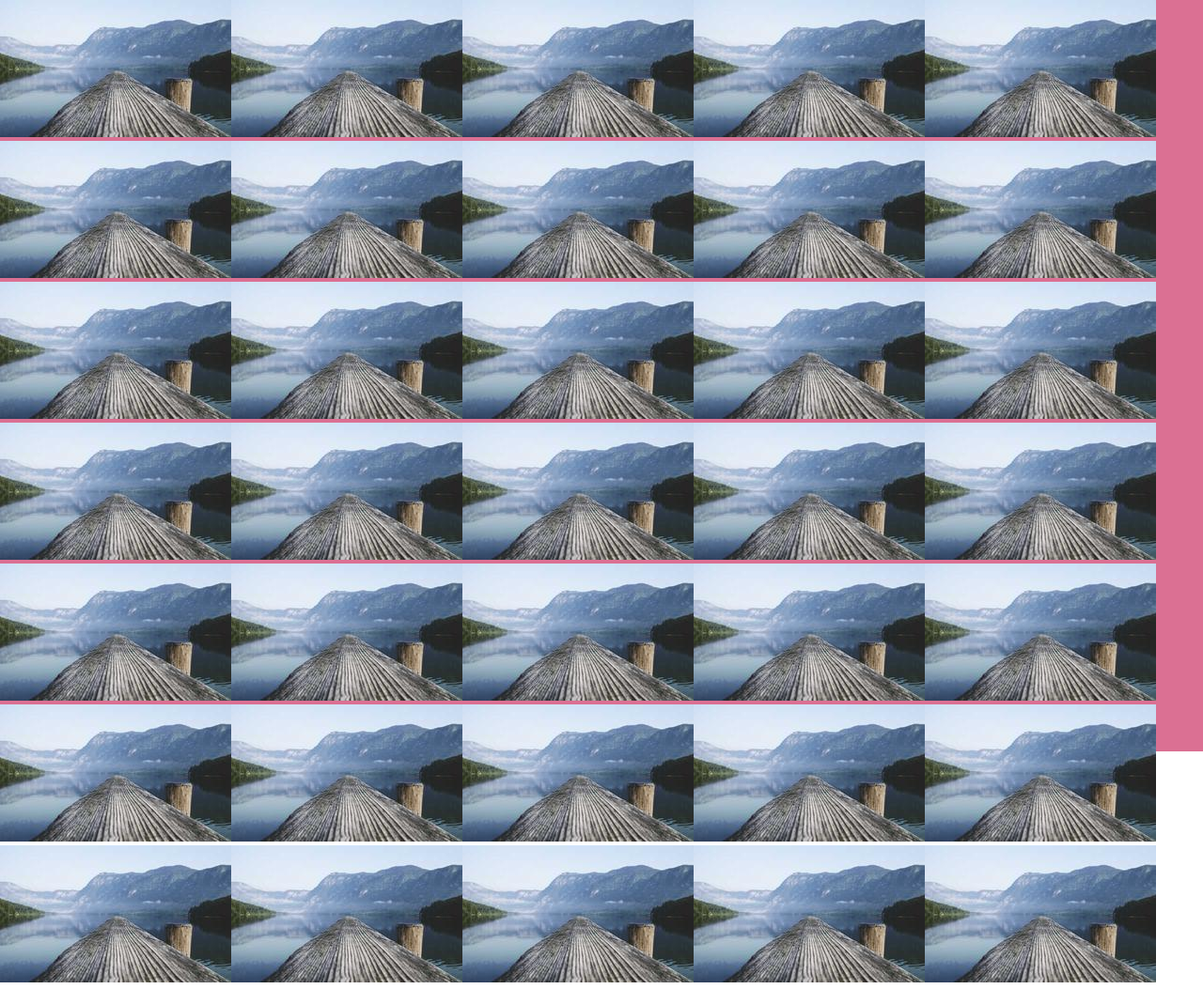
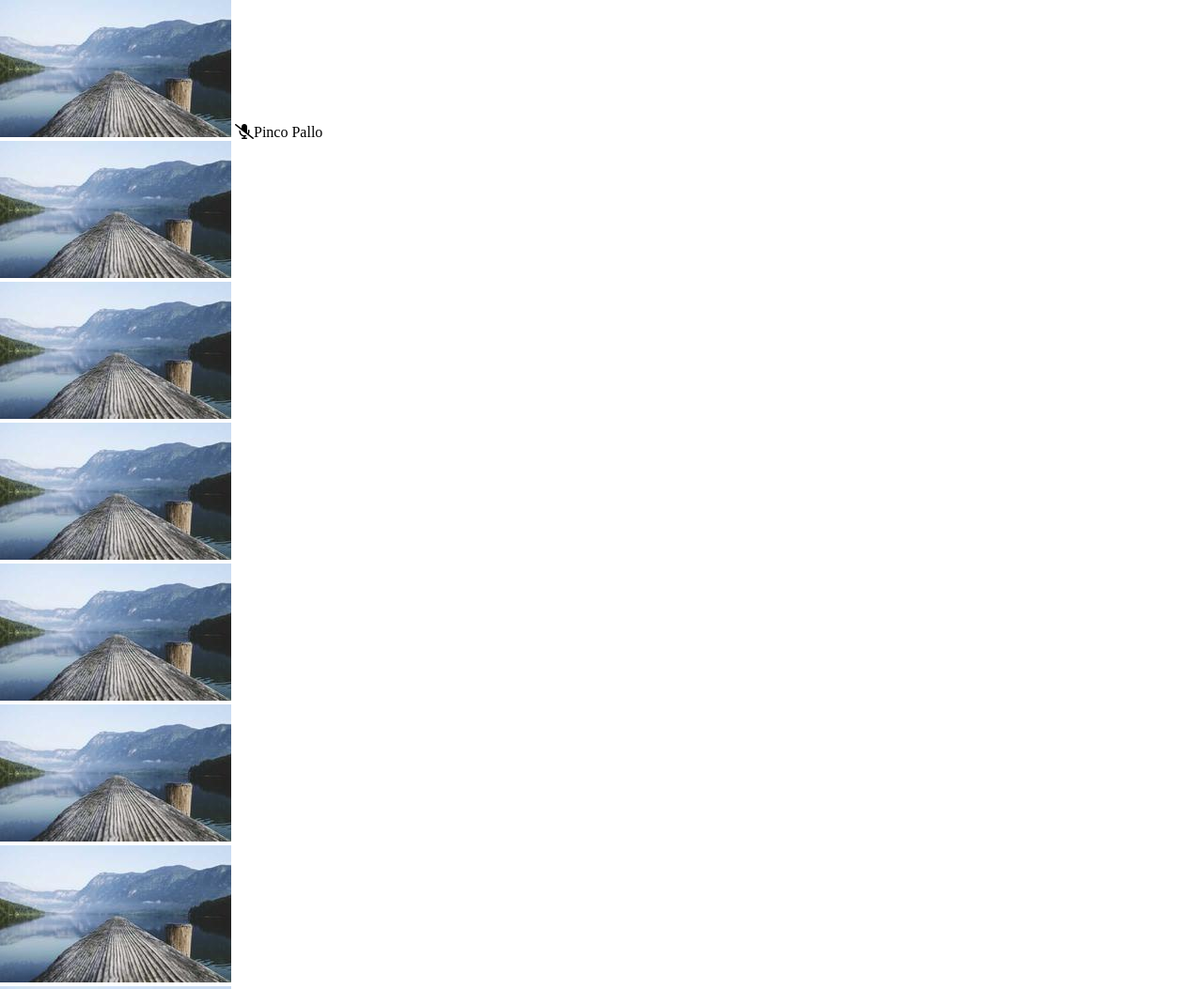
Before and after one commit to grossiValentina/html-css-zoom, a plain HTML site: page index.html in a window 1280 px wide. Shown: the top 1053 px of the page at 94% size. Drawn offline with Linux system fonts and the light colour scheme.

Commit message:
add:esercizio incompleto

```diff
--- a/css/style.css
+++ b/css/style.css
@@ -3,9 +3,8 @@
     margin: 0;
     box-sizing: border-box;
 }
-
 img {
-    max-width: 100%;
+    max-width: 80%;
 }
 
 .contenitore {
@@ -15,19 +14,10 @@ img {
     display: flex;
 
 }
-.riga {
 
-
+.c {
+    position: absolu
+    bottom: 0;
+    left: 0;
 
 }
-.col {
-    display: flex;
-    flex-wrap: wrap;
-
-
-
-}
-
-.col img{
-
-}
--- a/index.html
+++ b/index.html
@@ -2,8 +2,6 @@
 <html lang="en">
 <head>
     <meta charset="UTF-8">
-    <meta name="viewport" content="width=
-    , initial-scale=1.0">
     <title>Zoom</title>
     <link rel="stylesheet" href="css/style.css">
 
@@ -12,90 +10,82 @@
 
 </head>
 <body>
-    <head>
-        <div></div>
 
-    </head>
 
-    <main>
+        <div>
 
-        <div class="contenitore">
-            <div class="riga">
-                <div class="col">
-                    <div><img src="img.lago.jpeg" alt="immagine lago"></div>
+            <div class="col">
+                 <div class="card">
+                    <img src="img.lago.jpeg" alt="immagine lago">
+                    <span><i class="fa-solid fa-microphone-slash"></i>Pinco Pallo</span>
+                 </div>
 
-                    <div><img src="img.lago.jpeg" alt="immagine lago"></div>
 
-                    <div><img src="img.lago.jpeg" alt="immagine lago"></div>
 
-                    <div><img src="img.lago.jpeg" alt="immagine lago"></div>
+                 <div><img src="img.lago.jpeg" alt="immagine lago"></div>
+                 <div><img src="img.lago.jpeg" alt="immagine lago"></div>
+                 <div><img src="img.lago.jpeg" alt="immagine lago"></div>
+                 <div><img src="img.lago.jpeg" alt="immagine lago"></div>
+            </div>
 
-                    <div><img src="img.lago.jpeg" alt="immagine lago"></div>
+            <div class="col">
+                 <div><img src="img.lago.jpeg" alt="immagine lago"></div>
+                 <div><img src="img.lago.jpeg" alt="immagine lago"></div>
+                 <div><img src="img.lago.jpeg" alt="immagine lago"></div>
+                 <div><img src="img.lago.jpeg" alt="immagine lago"></div>
+                 <div><img src="img.lago.jpeg" alt="immagine lago"></div>
+            </div>
 
-                    <div><img src="img.lago.jpeg" alt="immagine lago"></div>
+            <div class="col">
+                  <div><img src="img.lago.jpeg" alt="immagine lago"></div>
+                 <div><img src="img.lago.jpeg" alt="immagine lago"></div>
+                 <div><img src="img.lago.jpeg" alt="immagine lago"></div>
+                 <div><img src="img.lago.jpeg" alt="immagine lago"></div>
+                 <div><img src="img.lago.jpeg" alt="immagine lago"></div>
+            </div>
 
-                    <div><img src="img.lago.jpeg" alt="immagine lago"></div>
+            <div class="col">
+                 <div><img src="img.lago.jpeg" alt="immagine lago"></div>
+                 <div><img src="img.lago.jpeg" alt="immagine lago"></div>
+                 <div><img src="img.lago.jpeg" alt="immagine lago"></div>
+                 <div><img src="img.lago.jpeg" alt="immagine  lago"></div>
+                 <div><img src="img.lago.jpeg" alt="immagine lago"></div>
+            </div>
 
-                    <div><img src="img.lago.jpeg" alt="immagine lago"></div>
+            <div class="col">
+                 <div><img src="img.lago.jpeg" alt="immagine lago"></div>
+                 <div><img src="img.lago.jpeg" alt="immagine lago"></div>
+                 <div><img src="img.lago.jpeg" alt="immagine lago"></div>
+                 <div><img src="img.lago.jpeg" alt="immagine lago"></div>
+                 <div><img src="img.lago.jpeg" alt="immagine lago"></div>
+            </div>
 
-                    <div><img src="img.lago.jpeg" alt="immagine lago"></div>
+            <div class="col">
+                 <div><img src="img.lago.jpeg" alt="immagine lago"></div>
+                 <div><img src="img.lago.jpeg" alt="immagine lago"></div>
+                 <div><img src="img.lago.jpeg" alt="immagine lago"></div>
+                 <div><img src="img.lago.jpeg" alt="immagine  lago"></div>
+                 <div><img src="img.lago.jpeg" alt="immagine lago"></div>
+           </div>
 
-                    <div><img src="img.lago.jpeg" alt="immagine lago"></div>
+           <div class="col">
+                 <div><img src="img.lago.jpeg" alt="immagine lago"></div>
+                 <div><img src="img.lago.jpeg" alt="immagine lago"></div>
+                 <div><img src="img.lago.jpeg" alt="immagine lago"></div>
+                 <div><img src="img.lago.jpeg" alt="immagine lago"></div>
+                 <div><img src="img.lago.jpeg" alt="immagine lago"></div>
+           </div>
 
-                    <div><img src="img.lago.jpeg" alt="immagine lago"></div>
 
-                    <div><img src="img.lago.jpeg" alt="immagine lago"></div>
 
-                    <div><img src="img.lago.jpeg" alt="immagine lago"></div>
 
-                    <div><img src="img.lago.jpeg" alt="immagine lago"></div>
 
-                    <div><img src="img.lago.jpeg" alt="immagine lago"></div>
 
-                    <div><img src="img.lago.jpeg" alt="immagine lago"></div>
 
-                    <div><img src="img.lago.jpeg" alt="immagine lago"></div>
+        </div>
 
-                    <div><img src="img.lago.jpeg" alt="immagine lago"></div>
 
-                    <div><img src="img.lago.jpeg" alt="immagine lago"></div>
 
-                    <div><img src="img.lago.jpeg" alt="immagine lago"></div>
-
-                    <div><img src="img.lago.jpeg" alt="immagine lago"></div>
-
-                    <div><img src="img.lago.jpeg" alt="immagine lago"></div>
-
-                    <div><img src="img.lago.jpeg" alt="immagine lago"></div>
-
-                    <div><img src="img.lago.jpeg" alt="immagine lago"></div>
-
-                    <div><img src="img.lago.jpeg" alt="immagine lago"></div>
-
-                    <div><img src="img.lago.jpeg" alt="immagine lago"></div>
-
-                    <div><img src="img.lago.jpeg" alt="immagine lago"></div>
-
-                    <div><img src="img.lago.jpeg" alt="immagine lago"></div>
-
-                    <div><img src="img.lago.jpeg" alt="immagine lago"></div>
-
-                    <div><img src="img.lago.jpeg" alt="immagine lago"></div>
-
-                    <div><img src="img.lago.jpeg" alt="immagine lago"></div>
-
-                    <div><img src="img.lago.jpeg" alt="immagine lago"></div>
-
-                    <div><img src="img.lago.jpeg" alt="immagine lago"></div>
-
-                    <div><img src="img.lago.jpeg" alt="immagine lago"></div>
-
-                    <div><img src="img.lago.jpeg" alt="immagine lago"></div>
-
-                </div>
-            </div>
-        </div>
-    </main>
 
 
 
```
